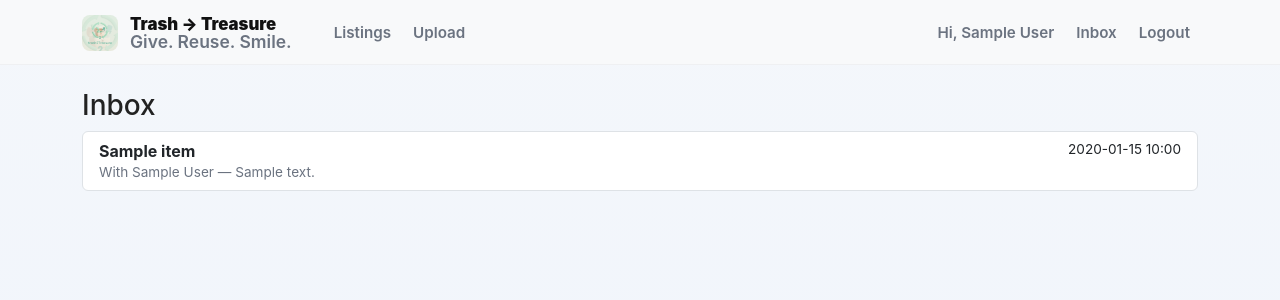
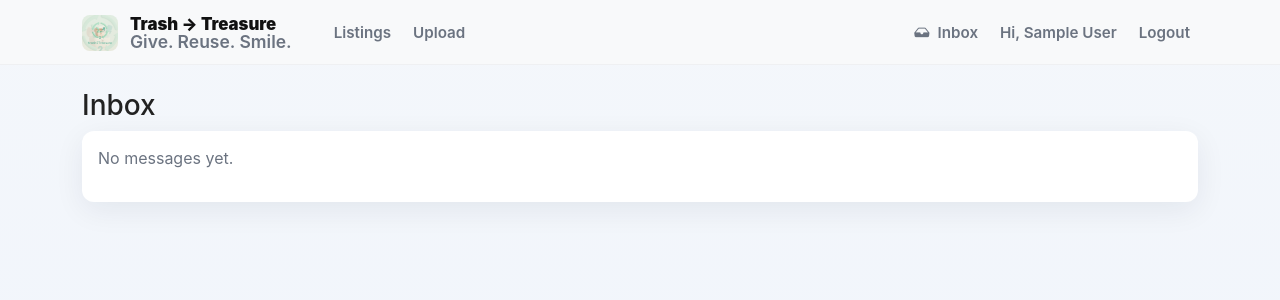
Before and after one commit to Vandanaa2308/Trash2treasure, a Flask app: page /inbox in a window 1280 px wide. Shown: the top 300 px of the page. Run offline with Flask 3, Linux system fonts and the light colour scheme; a user stored in the database is signed in; tables that the repository leaves empty hold one stand-in row (values such as "Sample post").

Commit message:
Added inbox + conversation + chat fixes + price fix

```diff
--- a/app.py
+++ b/app.py
@@ -20,8 +20,8 @@ db.init_app(app)
 login_manager.init_app(app)
 
 # now import local modules
-from models import User, Item, Message
-from forms import RegisterForm, LoginForm, ContactForm, UploadForm, ChatForm
+from models import User, Item, Message, Rating
+from forms import RegisterForm, LoginForm, ContactForm, UploadForm, ChatForm, RatingForm
 
 # user loader
 @login_manager.user_loader
@@ -31,7 +31,7 @@ def load_user(user_id):
 # index: show some items
 @app.route('/')
 def index():
-    items = Item.query.order_by(Item.created_at.desc()).limit(6).all()
+    items = Item.query.filter_by(visible=True, is_sold=False).order_by(Item.created_at.desc()).limit(6).all()
     return render_template('index.html', items=items)
 
 # listings
@@ -40,7 +40,7 @@ def listings():
     q = request.args.get('q', '')
     cat = request.args.get('category', '')
     free = request.args.get('free', '')
-    query = Item.query.filter_by(visible=True)
+    query = Item.query.filter_by(visible=True, is_sold=False)
     if q:
         query = query.filter(Item.title.ilike(f'%{q}%'))
     if cat:
@@ -50,31 +50,49 @@ def listings():
     items = query.order_by(Item.created_at.desc()).all()
     return render_template('listings.html', items=items, q=q, cat=cat, free=free)
 
-# item detail (show + contact owner)
+# item detail + rating handling
 @app.route('/item/<int:item_id>', methods=['GET', 'POST'])
 def item_detail(item_id):
     item = Item.query.get_or_404(item_id)
-    form = ContactForm()
-    if form.validate_on_submit():
-        # require login to send a message
-        if not current_user.is_authenticated:
-            flash('Please log in to contact the owner.', 'warning')
-            return redirect(url_for('login'))
-
-        # create a message record (owner will see it in inbox)
-        content = f"Contact form message from {form.name.data} ({form.email.data}):\n\n{form.message.data}"
-        msg = Message(
-            item_id=item.id,
-            sender_id=current_user.id,
-            recipient_id=item.user_id,
-            content=content
-        )
-        db.session.add(msg)
-        db.session.commit()
-        flash('Message sent to owner', 'success')
+    # contact form
+    contact_form = ContactForm()
+    rating_form = RatingForm()
+    # handle contact
+    if contact_form.validate_on_submit() and 'send_contact' in request.form:
+        flash('Message sent to owner (demo)', 'success')
         return redirect(url_for('item_detail', item_id=item_id))
 
-    return render_template('item.html', item=item, form=form)
+    # handle rating submission
+    if rating_form.validate_on_submit() and 'submit_rating' in request.form:
+        if not current_user.is_authenticated:
+            flash('Please login to submit rating', 'warning')
+            return redirect(url_for('login'))
+        # owner cannot rate own item
+        if current_user.id == item.user_id:
+            flash('You cannot rate your own item', 'warning')
+            return redirect(url_for('item_detail', item_id=item_id))
+
+        stars = rating_form.stars.data
+        review = rating_form.review.data or ''
+        existing = Rating.query.filter_by(item_id=item.id, user_id=current_user.id).first()
+        if existing:
+            existing.stars = stars
+            existing.review = review
+            existing.created_at = Rating.utcnow()
+            flash('Your rating was updated', 'success')
+        else:
+            r = Rating(item_id=item.id, user_id=current_user.id, stars=stars, review=review)
+            db.session.add(r)
+            flash('Thank you for your rating', 'success')
+        db.session.commit()
+        return redirect(url_for('item_detail', item_id=item_id))
+
+    # show average rating
+    avg = db.session.query(db.func.avg(Rating.stars)).filter(Rating.item_id == item.id).scalar()
+    count = Rating.query.filter_by(item_id=item.id).count()
+    avg = float(avg) if avg else None
+
+    return render_template('item.html', item=item, form=contact_form, rating_form=rating_form, avg_rating=avg, rating_count=count)
 
 # upload (must login)
 @app.route('/upload', methods=['GET', 'POST'])
@@ -87,24 +105,15 @@ def upload():
         if file and file.filename:
             filename = secure_filename(file.filename)
             file.save(os.path.join(app.config['UPLOAD_FOLDER'], filename))
-
-        # determine price/free flag
-        price_value = form.price.data
-        if price_value is None:
-            price_value = 0.0
-
-        is_free_flag = (float(price_value) == 0.0)
-
         item = Item(
             title=form.title.data,
             description=form.description.data,
             category=form.category.data,
-            price=price_value,
+            price=form.price.data or 0.0,
             quantity=form.quantity.data,
             location=form.location.data,
             image_filename=filename,
-            user_id=current_user.id,
-            is_free=is_free_flag
+            user_id=current_user.id
         )
         db.session.add(item)
         db.session.commit()
@@ -167,9 +176,11 @@ def logout():
 @app.route('/profile')
 @login_required
 def profile():
-    return render_template('profile.html')
+    # show user's items and ratings
+    items = Item.query.filter_by(user_id=current_user.id).order_by(Item.created_at.desc()).all()
+    return render_template('profile.html', items=items)
 
-# chat route (send + display messages about a specific item) - kept for compatibility
+# chat route (send + display messages about a specific item)
 @app.route('/chat/<int:item_id>', methods=['GET', 'POST'])
 @login_required
 def chat_with_owner(item_id):
@@ -203,70 +214,116 @@ def chat_with_owner(item_id):
 
     return render_template('chat.html', item=item, owner=owner, messages=conv, form=form)
 
-# inbox & conversation features
-from sqlalchemy import or_
+# DELETE item (owner only)
+@app.route('/delete_item/<int:item_id>', methods=['POST'])
+@login_required
+def delete_item(item_id):
+    item = Item.query.get_or_404(item_id)
+    if item.user_id != current_user.id:
+        flash("You are not allowed to delete this item.", "danger")
+        return redirect(url_for('item_detail', item_id=item_id))
 
+    # delete image file if exists
+    if item.image_filename:
+        image_path = os.path.join(app.config['UPLOAD_FOLDER'], item.image_filename)
+        if os.path.exists(image_path):
+            try:
+                os.remove(image_path)
+            except Exception:
+                pass
+
+    db.session.delete(item)
+    db.session.commit()
+    flash("Item deleted successfully!", "success")
+    return redirect(url_for('listings'))
+
+# Mark as sold / unmark
+@app.route('/mark_sold/<int:item_id>', methods=['POST'])
+@login_required
+def mark_sold(item_id):
+    item = Item.query.get_or_404(item_id)
+    if item.user_id != current_user.id:
+        flash("You cannot change this item.", "danger")
+        return redirect(url_for('item_detail', item_id=item_id))
+    item.is_sold = True
+    db.session.commit()
+    flash("Item marked as sold.", "success")
+    return redirect(url_for('item_detail', item_id=item_id))
+
+@app.route('/unmark_sold/<int:item_id>', methods=['POST'])
+@login_required
+def unmark_sold(item_id):
+    item = Item.query.get_or_404(item_id)
+    if item.user_id != current_user.id:
+        flash("You cannot change this item.", "danger")
+        return redirect(url_for('item_detail', item_id=item_id))
+    item.is_sold = False
+    db.session.commit()
+    flash("Item marked available.", "success")
+    return redirect(url_for('item_detail', item_id=item_id))
+
+# Inbox - show conversations for owner (grouped by item + sender)
 @app.route('/inbox')
 @login_required
 def inbox():
-    # gather messages that involve current user, newest first
-    msgs = Message.query.filter(
-        or_(Message.sender_id == current_user.id, Message.recipient_id == current_user.id)
-    ).order_by(Message.timestamp.desc()).all()
+    # find items owned by current user
+    my_items = Item.query.filter_by(user_id=current_user.id).all()
+    item_ids = [i.id for i in my_items]
+    conversations = []
 
-    # collapse into unique threads keyed by (item_id, other_user_id)
-    threads = {}
-    for m in msgs:
-        other = m.recipient_id if m.sender_id == current_user.id else m.sender_id
-        key = (m.item_id, other)
-        if key not in threads:
-            threads[key] = m
+    if item_ids:
+        # get distinct pairs (item_id, sender_id) where sender != owner
+        rows = db.session.query(Message.item_id, Message.sender_id, db.func.max(Message.timestamp).label('last_time')) \
+                 .filter(Message.item_id.in_(item_ids)) \
+                 .group_by(Message.item_id, Message.sender_id) \
+                 .order_by(db.desc('last_time')).all()
 
-    thread_list = []
-    for (item_id, other_id), last_msg in threads.items():
-        other_user = User.query.get(other_id)
-        item = Item.query.get(item_id)
-        thread_list.append({
-            "item": item,
-            "other": other_user,
-            "last_message": last_msg
-        })
+        for item_id, sender_id, last_time in rows:
+            if sender_id == current_user.id:
+                continue
+            item = Item.query.get(item_id)
+            sender = User.query.get(sender_id)
+            last_msg = Message.query.filter_by(item_id=item_id, sender_id=sender_id) \
+                         .order_by(Message.timestamp.desc()).first()
+            conversations.append({
+                'item': item,
+                'sender': sender,
+                'last_message': last_msg,
+                'last_time': last_time
+            })
 
-    return render_template('inbox.html', threads=thread_list)
+    return render_template('inbox.html', conversations=conversations)
 
+# Conversation view between owner and one other user for an item
 @app.route('/conversation/<int:item_id>/<int:other_id>', methods=['GET', 'POST'])
 @login_required
 def conversation(item_id, other_id):
-    other = User.query.get_or_404(other_id)
     item = Item.query.get_or_404(item_id)
+    # only owner or the other user can view
+    if current_user.id not in (item.user_id, other_id):
+        flash("Not authorized", "danger")
+        return redirect(url_for('index'))
 
-    # ensure current_user participates in conversation (either owner or the other)
-    if current_user.id not in (item.user_id, other.id):
-        flash('Not authorized to view this conversation.', 'danger')
-        return redirect(url_for('inbox'))
-
-    form = ChatForm()
-    if form.validate_on_submit():
-        text = form.message.data.strip()
+    # sending message from current_user to other participant
+    if request.method == 'POST':
+        text = request.form.get('message', '').strip()
         if text:
-            msg = Message(
-                item_id=item.id,
-                sender_id=current_user.id,
-                recipient_id=other.id,
-                content=text
-            )
+            recipient_id = other_id if current_user.id == item.user_id else item.user_id
+            msg = Message(item_id=item.id, sender_id=current_user.id, recipient_id=recipient_id, content=text)
             db.session.add(msg)
             db.session.commit()
             return redirect(url_for('conversation', item_id=item_id, other_id=other_id))
 
-    conv = Message.query.filter(
-        Message.item_id == item.id
+    # load all messages between these two users for this item
+    messages = Message.query.filter(
+        Message.item_id == item_id
     ).filter(
-        ((Message.sender_id == current_user.id) & (Message.recipient_id == other.id))
-        | ((Message.sender_id == other.id) & (Message.recipient_id == current_user.id))
-    ).order_by(Message.timestamp).all()
+        ((Message.sender_id == current_user.id) & (Message.recipient_id == other_id)) |
+        ((Message.sender_id == other_id) & (Message.recipient_id == current_user.id))
+    ).order_by(Message.timestamp.asc()).all()
 
-    return render_template('conversation.html', item=item, other=other, messages=conv, form=form)
+    other_user = User.query.get_or_404(other_id)
+    return render_template('conversation.html', item=item, other_user=other_user, messages=messages)
 
 # admin & dashboard placeholders
 @app.route('/dashboard')
--- a/templates/base.html
+++ b/templates/base.html
@@ -18,15 +18,20 @@
            <small style="color:var(--muted);font-weight:600">Give. Reuse. Smile.</small>
           </div>
        </a>
-        <div class="collapse navbar-collapse">
+
+       <button class="navbar-toggler" type="button" data-bs-toggle="collapse" data-bs-target="#mainNav" aria-controls="mainNav" aria-expanded="false" aria-label="Toggle navigation">
+         <span class="navbar-toggler-icon"></span>
+       </button>
+
+        <div class="collapse navbar-collapse" id="mainNav">
           <ul class="navbar-nav me-auto">
             <li class="nav-item"><a class="nav-link" href="{{ url_for('listings') }}">Listings</a></li>
             <li class="nav-item"><a class="nav-link" href="{{ url_for('upload') }}">Upload</a></li>
           </ul>
           <ul class="navbar-nav">
             {% if current_user.is_authenticated %}
+              <li class="nav-item"><a class="nav-link" href="{{ url_for('inbox') }}"><i class="bi bi-inbox-fill"></i> Inbox</a></li>
               <li class="nav-item"><a class="nav-link" href="{{ url_for('profile') }}">Hi, {{ current_user.name }}</a></li>
-              <li class="nav-item"><a class="nav-link" href="{{ url_for('inbox') }}">Inbox</a></li>
               <li class="nav-item"><a class="nav-link" href="{{ url_for('logout') }}">Logout</a></li>
             {% else %}
               <li class="nav-item"><a class="nav-link" href="{{ url_for('login') }}">Login</a></li>
--- a/templates/inbox.html
+++ b/templates/inbox.html
@@ -1,22 +1,24 @@
 {% extends "base.html" %}
 {% block content %}
 <h3>Inbox</h3>
-{% if threads %}
+
+{% if not conversations %}
+  <div class="card p-3">
+    <p class="text-muted">No messages yet.</p>
+  </div>
+{% else %}
   <div class="list-group">
-    {% for th in threads %}
-      <a href="{{ url_for('conversation', item_id=th.item.id, other_id=th.other.id) }}"
+    {% for c in conversations %}
+      <a href="{{ url_for('conversation', item_id=c.item.id, other_id=c.sender.id) }}"
          class="list-group-item list-group-item-action d-flex justify-content-between align-items-start">
         <div>
-          <div class="fw-bold">{{ th.item.title }}</div>
-          <div class="small text-muted">With {{ th.other.name }} — {{ th.last_message.content[:80] }}{% if th.last_message.content|length > 80 %}...{% endif %}</div>
+          <div class="fw-bold">{{ c.sender.name }}</div>
+          <div class="small text-muted">about <strong>{{ c.item.title }}</strong></div>
+          <div class="small text-muted">{{ c.last_message.content[:80] }}{% if c.last_message.content|length > 80 %}...{% endif %}</div>
         </div>
-        <div class="text-end small">
-          <div>{{ th.last_message.timestamp.strftime('%Y-%m-%d %H:%M') }}</div>
-        </div>
+        <div class="text-end small text-muted">{{ c.last_time.strftime('%Y-%m-%d %H:%M') if c.last_time }}</div>
       </a>
     {% endfor %}
   </div>
-{% else %}
-  <p class="text-muted">No conversations yet.</p>
 {% endif %}
 {% endblock %}
```
Also changed, not shown: templates/conversation.html (+9 -10 lines).
